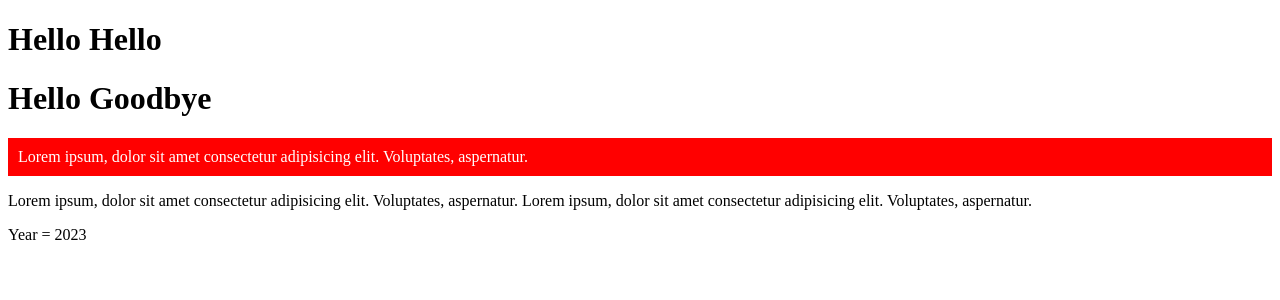
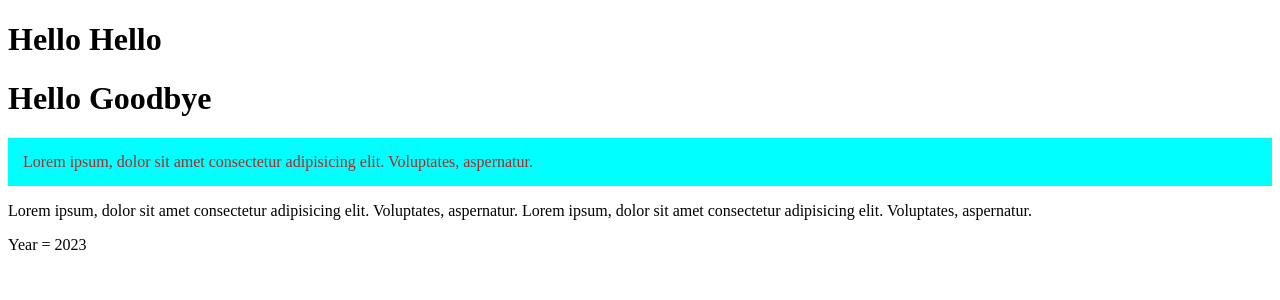
Before and after one commit to Darmostuk-98/React-online-Fakeshop, a React (Create React App) app: page / in a window 1280 px wide. Shown: the top 300 px of the page. Built offline with nearby package versions, Linux system fonts and the light colour scheme.

Commit message:
create css file and import css file into Content.tsx

```diff
--- a/src/Content.tsx
+++ b/src/Content.tsx
@@ -1,3 +1,5 @@
+import './content.css'
+
 type Props = {
     text1: string
     text2: string
@@ -6,15 +8,7 @@ type Props = {
 export const Content = (props: Props) => {
     return (
         <>
-            <p
-                style={{
-                    color: 'white',
-                    backgroundColor: 'red',
-                    padding: '10px',
-                }}
-            >
-                {props.text1}
-            </p>
+            <p className="content">{props.text1}</p>
             <p>{props.text2}</p>
             <div> Year = {props.year}</div>
         </>
--- /dev/null
+++ b/src/content.css
@@ -0,0 +1,5 @@
+.content {
+    color: brown;
+    background-color: aqua;
+    padding: 15px;
+}
```
